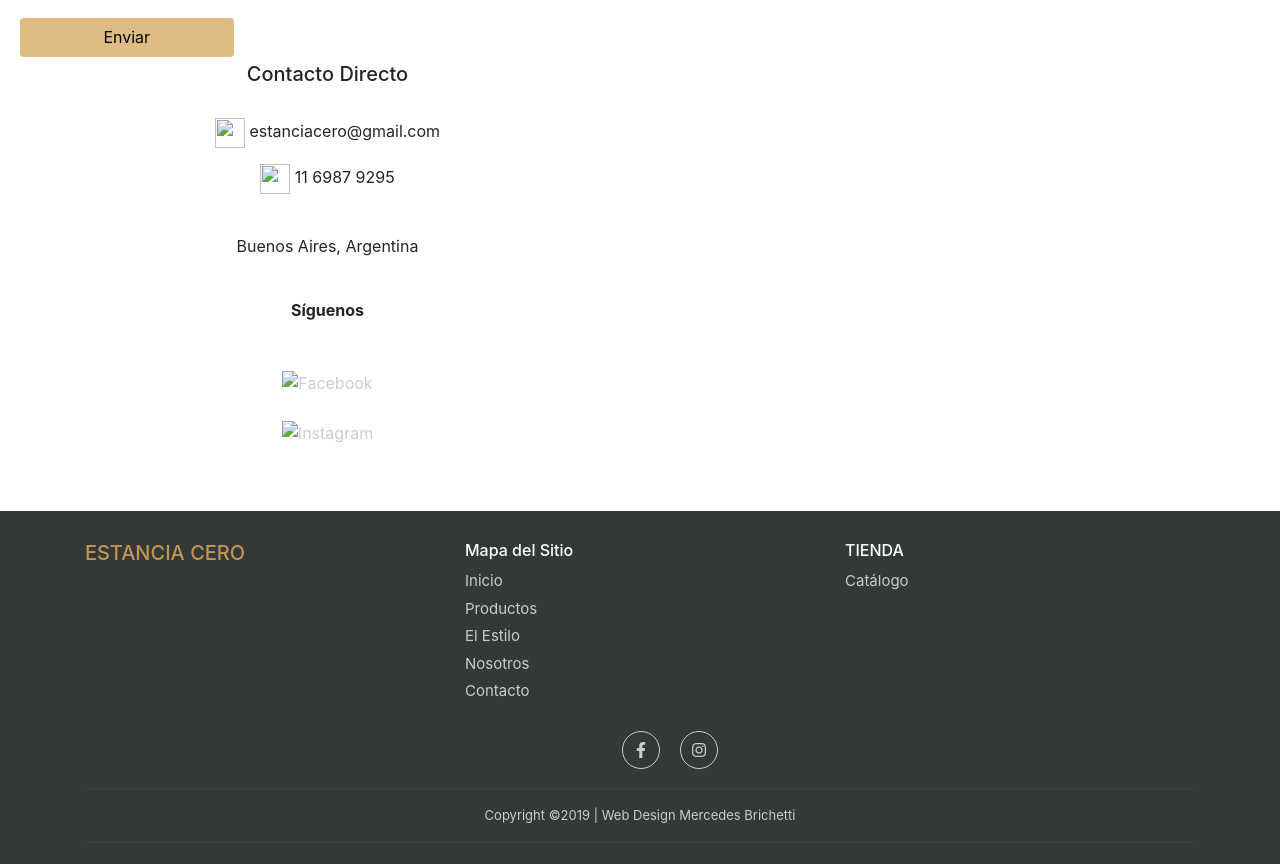
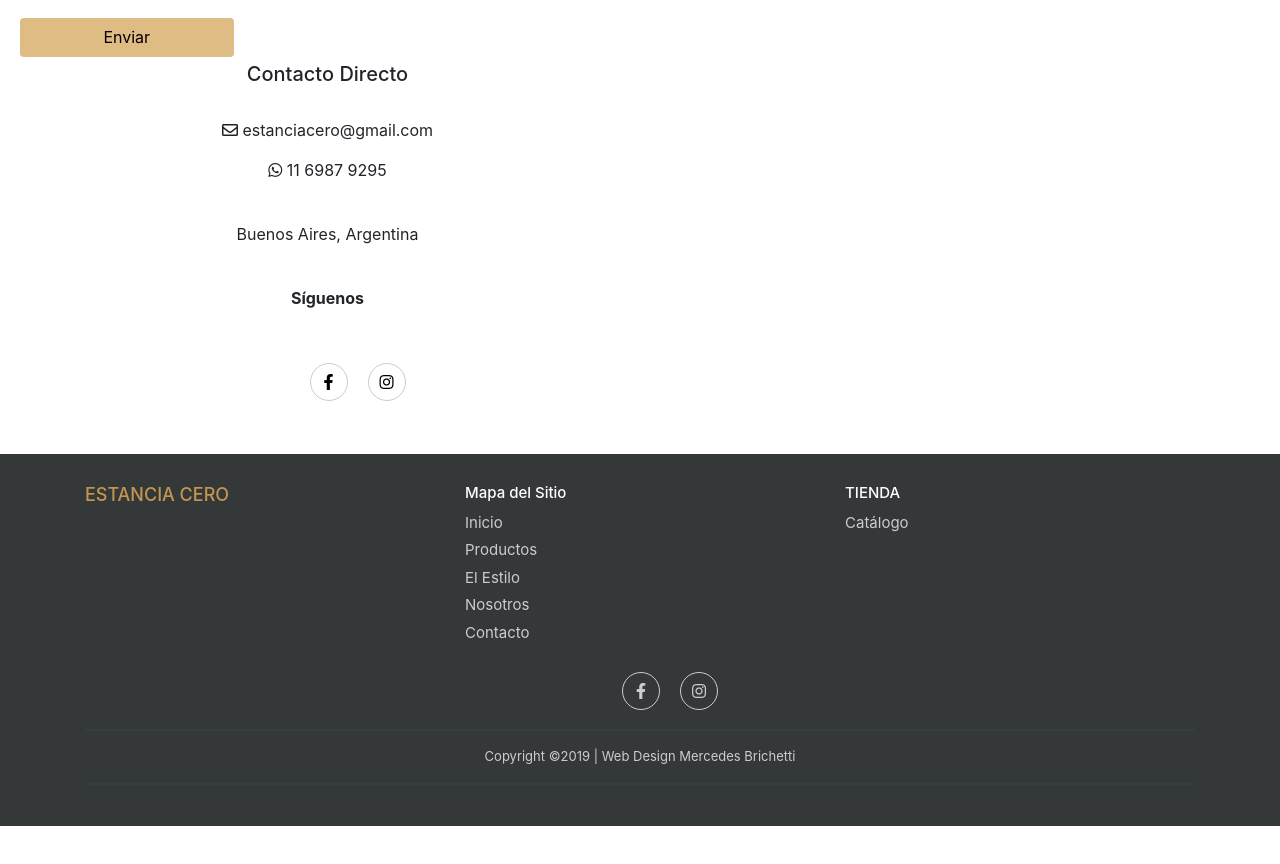
Before and after one commit to mercedesbrichetti/estancia, a plain HTML site: page index.html in a window 1280 px wide. Shown: the part 3778-4642 px from the top of the page. After the commit the page ends 4604 px from the top, so only its background shows below. Drawn offline with nearby package versions, Linux system fonts and the light colour scheme; a script that the page names is missing.

Commit message:
Add files via upload

```diff
--- a/css/main.css
+++ b/css/main.css
@@ -278,6 +278,10 @@ footer p { font-size:13px; color:#CCC; padding-bottom:0px; margin-bottom:2px;}
 .footer_ul_amrc li a{ color:#CCC;}
 .footer_ul_amrc li a:hover{ color:#fff; text-decoration:none;}
 
+.footer h5{font-size:18px;color:rgba(211, 160, 82, 0.9);}
+
+.footer h6{font-size:15px;}
+
 .footer hr{border: 0.5px solid #323f45;}
 
 .foote_bottom_ul_amrc{
--- a/index.html
+++ b/index.html
@@ -240,20 +240,19 @@ Versátil, neutro y de carácter,</span> se adapta a múltiples ambientes.</p>
 
 <div class="col-xs-12 col-sm-4 col-md-4 col-lg-6 datos">
   <h5>Contacto Directo</h5><br>
-  <p><img src="img/mail1.png" style="width:30px;height:30px"> estanciacero@gmail.com</p>
-  <p><img src="img/whatsapp1.png" style="width:30px;height:30px"> 11 6987 9295</a></p><br>
+  <p><i class="far fa-envelope"></i> estanciacero@gmail.com</p>
+  <p><i class="fab fa-whatsapp"></i> 11 6987 9295</p><br>
   <p>Buenos Aires, Argentina</p><br>
   <p><strong>Síguenos</strong></p><br>
-  <div class="row">
-  <div class="col-xs-12 col-sm-12 col-md-12 mt-2 mt-sm-2 text-center">
-  <ul class="list-inline social text-center">
-    <li><a href="https://www.facebook.com/Estancia-Cero-104792754337347/" target="_blank"><img src="img/facebook1.png" alt="Facebook" style="width:22px;height:22px;"></a></li>
-    <br>
-  <li><a href="https://www.instagram.com/estanciacero/" target="_blank"><img src="img/instagram1.png" alt="Instagram" style="width:22px;height:22px;"></a></li>
+
+<ul class="foote_bottom_ul_amrc">
+  <ul class="social_footer_ul">
+<li><a href="https://www.facebook.com/Estancia-Cero-104792754337347/" target="_blank"><i class="fab fa-facebook-f" style="color:black;"></i></a></li>
+<li><a href="https://www.instagram.com/estanciacero/" target="_blank"><i class="fab fa-instagram" style="color:black;"></i></a></li>
+</ul>
 </ul>
 </div>
-</div>
-</div>
+
 </section>
 
 <!--Whatsapp botón fijo-->
@@ -267,7 +266,7 @@ Versátil, neutro y de carácter,</span> se adapta a múltiples ambientes.</p>
 <div class="container">
 <div class="row">
 <div class=" col-sm-4 col-md col-sm-4  col-12 col">
-<h5 class="headin5_amrc col_white_amrc pt2" style="color:rgba(211, 160, 82, 0.9);">ESTANCIA CERO</h5>
+<h5 class="headin5_amrc col_white_amrc pt2">ESTANCIA CERO</h5>
 </div>
 
 <div class=" col-sm-4 col-md  col-6 col">
@@ -283,7 +282,6 @@ Versátil, neutro y de carácter,</span> se adapta a múltiples ambientes.</p>
 
 <div class=" col-sm-4 col-md  col-6 col">
 <h6 class="headin5_amrc col_white_amrc pt2">TIENDA</h6>
-<!--headin5_amrc-->
 <ul class="footer_ul_amrc">
 <li><a href="">Catálogo</a></li>
 </ul>
@@ -301,6 +299,8 @@ Versátil, neutro y de carácter,</span> se adapta a múltiples ambientes.</p>
 <p class="text-center">Copyright &#169<time>2019</time> | Web Design <a href="" target="_blank">Mercedes Brichetti</a></p>
 
 <div><hr></div>
+</div>
+</div>
 </div>
 </footer>
 
```
